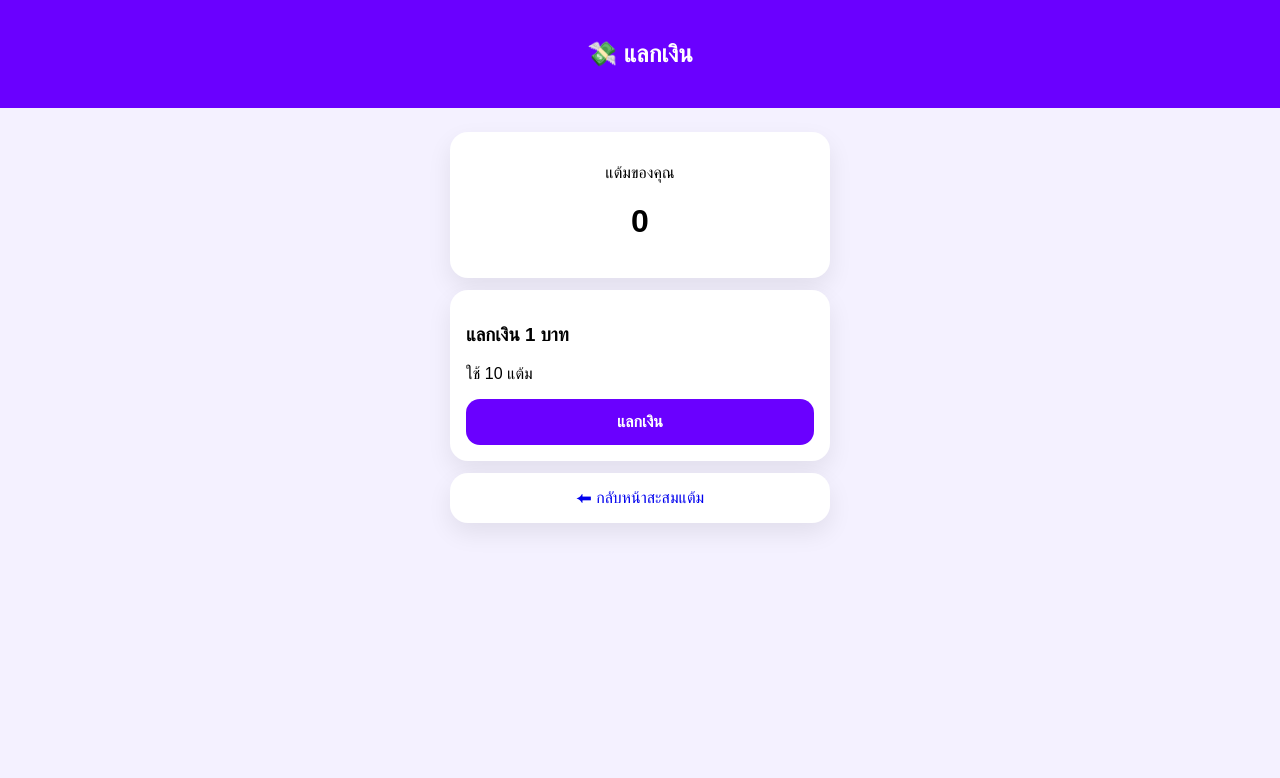
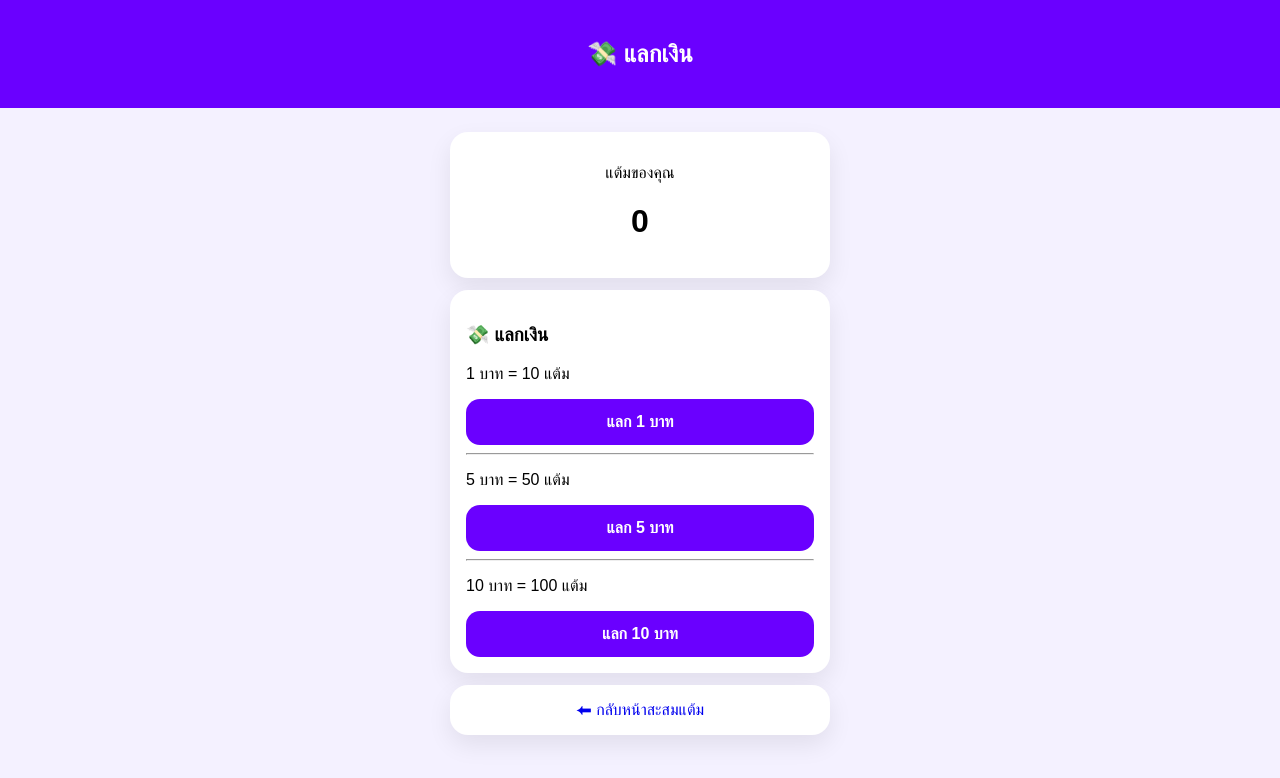
Before and after one commit to pamfxlngan-svg/like-point, a plain HTML site: page redeem.html in a window 1280 px wide. Drawn offline with Linux system fonts and the light colour scheme.

Commit message:
เเลกเงิน🥰🥰

```diff
--- a/redeem.html
+++ b/redeem.html
@@ -64,12 +64,22 @@ a{ text-decoration:none; }
     <h1 id="point">0</h1>
   </div>
 
-  <div class="card">
-    <h3>แลกเงิน 1 บาท</h3>
-    <p>ใช้ 10 แต้ม</p>
-    <button class="btn" onclick="redeem(10)">แลกเงิน</button>
-  </div>
+<div class="card">
+  <h3>💸 แลกเงิน</h3>
 
+  <p>1 บาท = 10 แต้ม</p>
+  <button class="btn" onclick="redeem(10)">แลก 1 บาท</button>
+
+  <hr>
+
+  <p>5 บาท = 50 แต้ม</p>
+  <button class="btn" onclick="redeem(50)">แลก 5 บาท</button>
+
+  <hr>
+
+  <p>10 บาท = 100 แต้ม</p>
+  <button class="btn" onclick="redeem(100)">แลก 10 บาท</button>
+</div>
   <div id="statusBox"></div>
 
   <div class="card" style="text-align:center">
```
